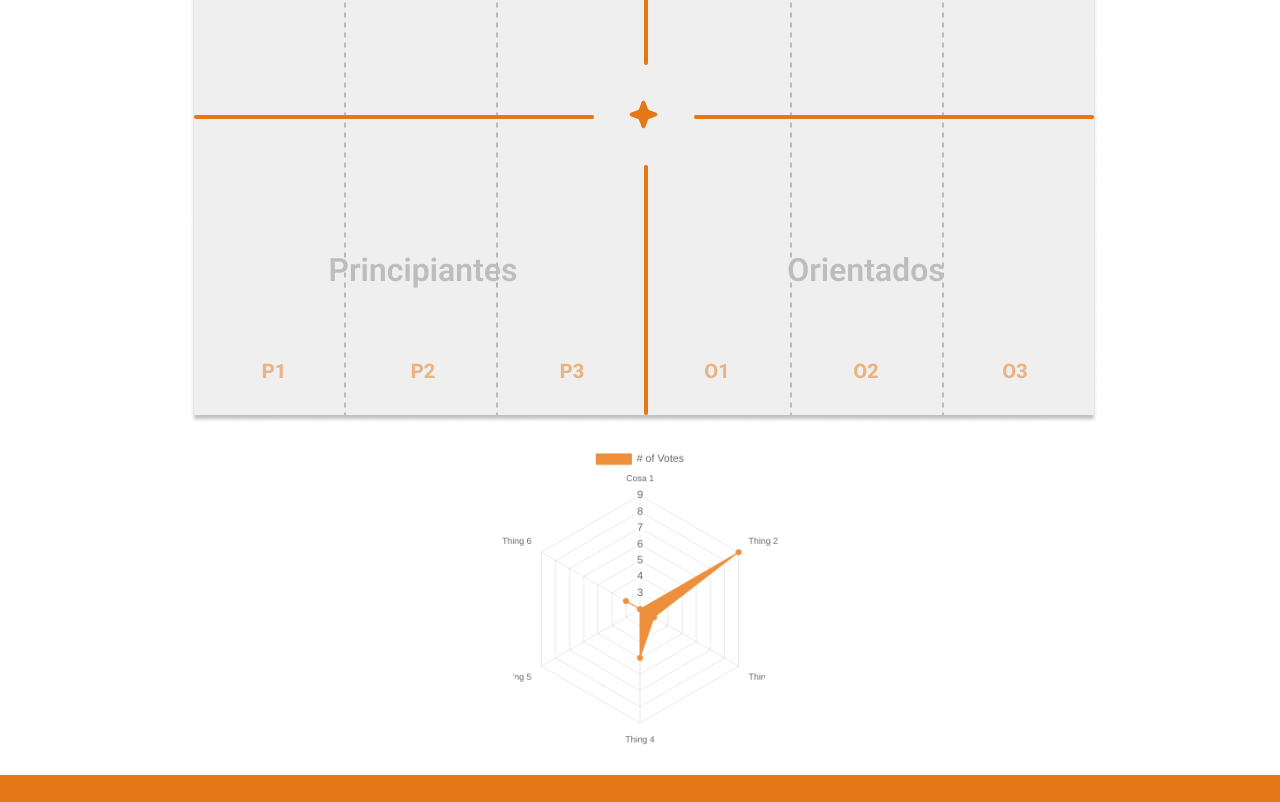
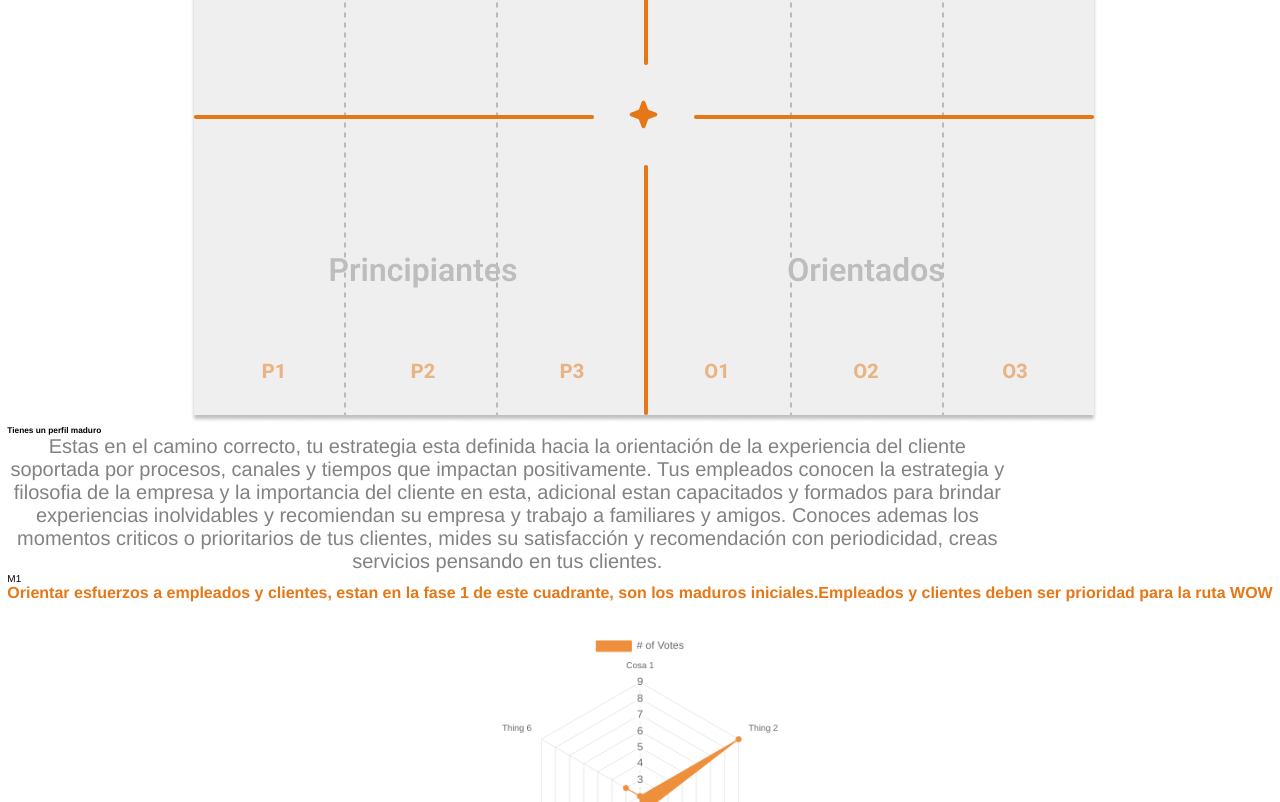
Before and after one commit to Hernan1ro/customer-solutions-website, a Next.js app: page /diagnostico in a window 1280 px wide. Shown: the part 1592-2394 px from the top of the page. Built offline with nearby package versions, Linux system fonts and the light colour scheme.

Commit message:
creating a component for the SX chart

```diff
--- /dev/null
+++ b/Components/ChartSX.js
@@ -0,0 +1,14 @@
+import styles from "../styles/components/chartsx.module.css";
+
+export const ChartSX = () => {
+  return (
+    <div className={styles.chart_container}>
+      <img
+        className={styles.chart}
+        src="/assets/reports/chart.png"
+        alt="chart"
+      />
+      <img className={styles.logo} src="/assets/reports/logo.png" alt="logo" />
+    </div>
+  );
+};
--- a/containers/Report.js
+++ b/containers/Report.js
@@ -2,6 +2,7 @@ import { IndexReport } from "../Components/IndexReport";
 import styles from "../styles/containers/report.module.css";
 import { RadarChart } from "../Components/RadarChart";
 import { BarChart } from "../Components/BarChart";
+import { ChartSX } from "../Components/ChartSX";
 
 export const Report = ({
   index,
@@ -48,17 +49,32 @@ export const Report = ({
         })}
       </div>
       <h2>Perfil SX</h2>
-      <div className={styles.chart_container}>
-        <img
-          className={styles.chart}
-          src="/assets/reports/chart.png"
-          alt="chart"
-        />
-        <img
-          className={styles.logo}
-          src="/assets/reports/logo.png"
-          alt="logo"
-        />
+      <ChartSX />
+      <div className={styles.sx_conclusion}>
+        <h5>Tienes un perfil maduro</h5>
+        <p>
+          Estas en el camino correcto, tu estrategia esta definida hacia la
+          orientación de la experiencia del cliente soportada por procesos,
+          canales y tiempos que impactan positivamente. Tus empleados conocen la
+          estrategia y filosofia de la empresa y la importancia del cliente en
+          esta, adicional estan capacitados y formados para brindar experiencias
+          inolvidables y recomiendan su empresa y trabajo a familiares y amigos.
+          Conoces ademas los momentos criticos o prioritarios de tus clientes,
+          mides su satisfacción y recomendación con periodicidad, creas
+          servicios pensando en tus clientes.{" "}
+        </p>
+        <div>
+          <div>M1</div>
+          <div>
+            <span>
+              Orientar esfuerzos a empleados y clientes, estan en la fase 1 de
+              este cuadrante, son los maduros iniciales.
+            </span>
+            <span>
+              Empleados y clientes deben ser prioridad para la ruta WOW
+            </span>
+          </div>
+        </div>
       </div>
       <div className={styles.radarChart_container}>
         <div id="radar">
--- a/pages/api/diagnostic.js
+++ b/pages/api/diagnostic.js
@@ -92,9 +92,9 @@ export const diagnostic = (index, strategy, process, employee, customers) => [
   },
 ];
 
-export const perfilSXDiagnostic = (hardDimesion, softDimension) => [
+export const perfilSXDiagnostic = [
   {
-    name: "mature",
+    name: "maduro",
     conclusion:
       "Estas en el camino correcto, tu estrategia esta definida hacia la orientación de la experiencia del cliente soportada por procesos, canales y tiempos que impactan positivamente. Tus empleados conocen la estrategia y filosofia de la empresa y la importancia del cliente en esta, adicional estan capacitados y formados para brindar experiencias inolvidables y recomiendan su empresa y trabajo a familiares y amigos. Conoces ademas los momentos criticos o prioritarios de tus clientes, mides su satisfacción y recomendación con periodicidad, creas servicios pensando en tus clientes. ",
     quadrant: {
@@ -113,7 +113,7 @@ export const perfilSXDiagnostic = (hardDimesion, softDimension) => [
     },
   },
   {
-    name: "oriented",
+    name: "orientado",
     conclusion:
       "Tienes un enfoque claro en la importancia y relevancia que tienen los empleados dentro de la experiencia y satisfacción de tus clientes, estos se encuentran capacitados y formados en esta linea, adicional estan motivados y recomiendan su empresa a familiares y amigos. Tambien conoces a tus clientes, mides su satisfacción y monitoreas sus momentos de contacto. Como punto a crecer y oportunidad de mejora se debe trabajar en el fortalecimiento de la estrategia de tu negocio enfocada en la experiencia de servicio y en los procesos que los soportan. Deberas trabajar en la alineación de la estrategia y los procesos, canales, protocolos y metricas de información.",
     quadrant: {
@@ -132,7 +132,7 @@ export const perfilSXDiagnostic = (hardDimesion, softDimension) => [
     },
   },
   {
-    name: "conservative",
+    name: "conservador",
     conclusion:
       "Tienes un enfoque claro de la importancia que tiene tener una estrategia de experiencia y satisfacción del cliente bien definida, alineada a las necesidades y su interiorización en la empresa. Conoces la importancia, relevancia e impacto que tiene la experiencia y satisfacción de tu cliente para todo el negocio. Adicional los procesos, canales, tiempos y metricas establecidas soportan esta estrategia. Como punto a crecer y oportunidad de mejora se debe trabajar en el fortalecimiento de tus empleados como principal actor y generador de experiencias inolvidables, de su motivaciones, de su formación y compromiso con la estrategia. Adicional debes trabajar en reflejar la estrategia y procesos a la experiencia y satisfacción final de tus clientes, medir sus dolores, generarles confianza, pensar desde sus prioridades buscando entregarles momentos inolvidables.",
     quadrant: {
@@ -151,7 +151,7 @@ export const perfilSXDiagnostic = (hardDimesion, softDimension) => [
     },
   },
   {
-    name: "begginer",
+    name: "principiante",
     conclusion:
       "Muchas oportunidades de mejora, debes diseñar, ajustar o potencializar tu modelo actual de experiencia y satisfacción del cliente trabajando en tu estrategia, garantizando que esta cumpla con tus objetivos de negocio. Deberas trabajar en los procesos, canales, tiempos y metricas que apotarán tu experiencia de cliente, esto en conjunto con un fuerte fortalecimiento de tus empleados como principal actor y generador de experiencias inolvidables, de sus motivaciones y de su formación. Adicional debes trabajar en reflejar la estrategia y procesos a la experiencia y satisfacción final de tus clientes, medir sus dolores, generarles confianza, pensar desde sus prioridades buscando entregarles momentos inolvidables.",
     quadrant: {
--- /dev/null
+++ b/styles/components/chartsx.module.css
@@ -0,0 +1,21 @@
+.chart_container {
+  width: 90rem;
+  height: 60rem;
+  position: relative;
+}
+
+.chart_container .chart {
+  position: absolute;
+  top: 0;
+  bottom: 0;
+  right: 0;
+  left: 0;
+}
+
+.chart_container .logo {
+  width: 4rem;
+  height: 4rem;
+  position: absolute;
+  top: 2rem;
+  right: 30rem;
+}
--- a/styles/containers/report.module.css
+++ b/styles/containers/report.module.css
@@ -52,28 +52,6 @@
   gap: 3rem;
 }
 
-.chart_container {
-  width: 90rem;
-  height: 60rem;
-  position: relative;
-}
-
-.chart_container .chart {
-  position: absolute;
-  top: 0;
-  bottom: 0;
-  right: 0;
-  left: 0;
-}
-
-.chart_container .logo {
-  width: 4rem;
-  height: 4rem;
-  position: absolute;
-  top: 2rem;
-  right: 30rem;
-}
-
 .radarChart_container {
   background-color: var(--white);
 }
```
